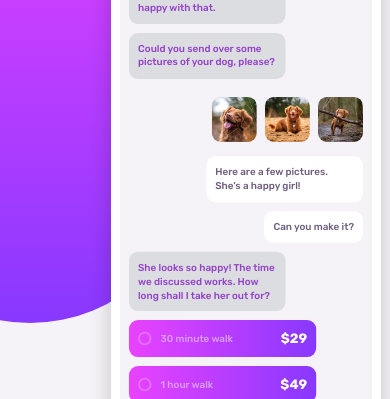
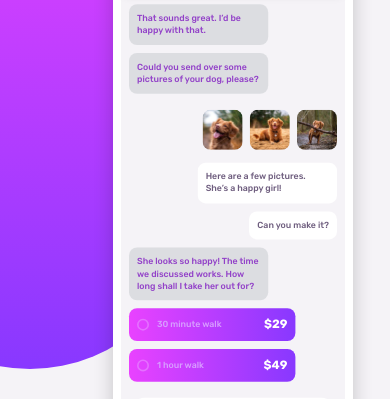
Before and after one commit to chrisjay358/chat-app, a plain HTML site: page index.html in a window 390 px wide. Shown: the part 171-570 px from the top of the page. Drawn offline with Linux system fonts and the light colour scheme.

Commit message:
Add files via upload

```diff
--- a/css/style.css
+++ b/css/style.css
@@ -29,10 +29,10 @@ body {
   @media only screen and (max-width: 25em) {
     .ui {
       flex-direction: column;
-      transform: scale(0.9);
+      transform: scale(0.8);
       box-shadow: 0 1.5rem 2.5rem rgba(0, 0, 0, 0.2);
       top: 5%;
-      left: 20%; } }
+      left: 16%; } }
   .ui__header {
     background: linear-gradient(to left, #e942ff, #8838ff);
     border-radius: 20px 20px 10px 10px;
@@ -182,6 +182,9 @@ main {
 .section-ui {
   flex: 1 0 50%;
   position: relative; }
+  @media only screen and (max-width: 25em) {
+    .section-ui {
+      min-height: 80vh; } }
   .section-ui:before {
     content: "";
     position: absolute;
--- a/sass/_components.scss
+++ b/sass/_components.scss
@@ -12,11 +12,11 @@
 
   @media only screen and (max-width: 25em) {
     flex-direction: column;
-    transform: scale(0.9);
+    transform: scale(0.8);
     box-shadow: 0 1.5rem 2.5rem rgba(0, 0, 0, 0.2);
 
     top: 5%;
-    left: 20%;
+    left: 16%;
   }
 
   &__header {
--- a/sass/_layout.scss
+++ b/sass/_layout.scss
@@ -13,6 +13,10 @@ main {
   flex: 1 0 50%;
 
   position: relative;
+
+  @media only screen and (max-width: 25em) {
+    min-height: 80vh;
+  }
 
   &:before {
     content: "";
```
